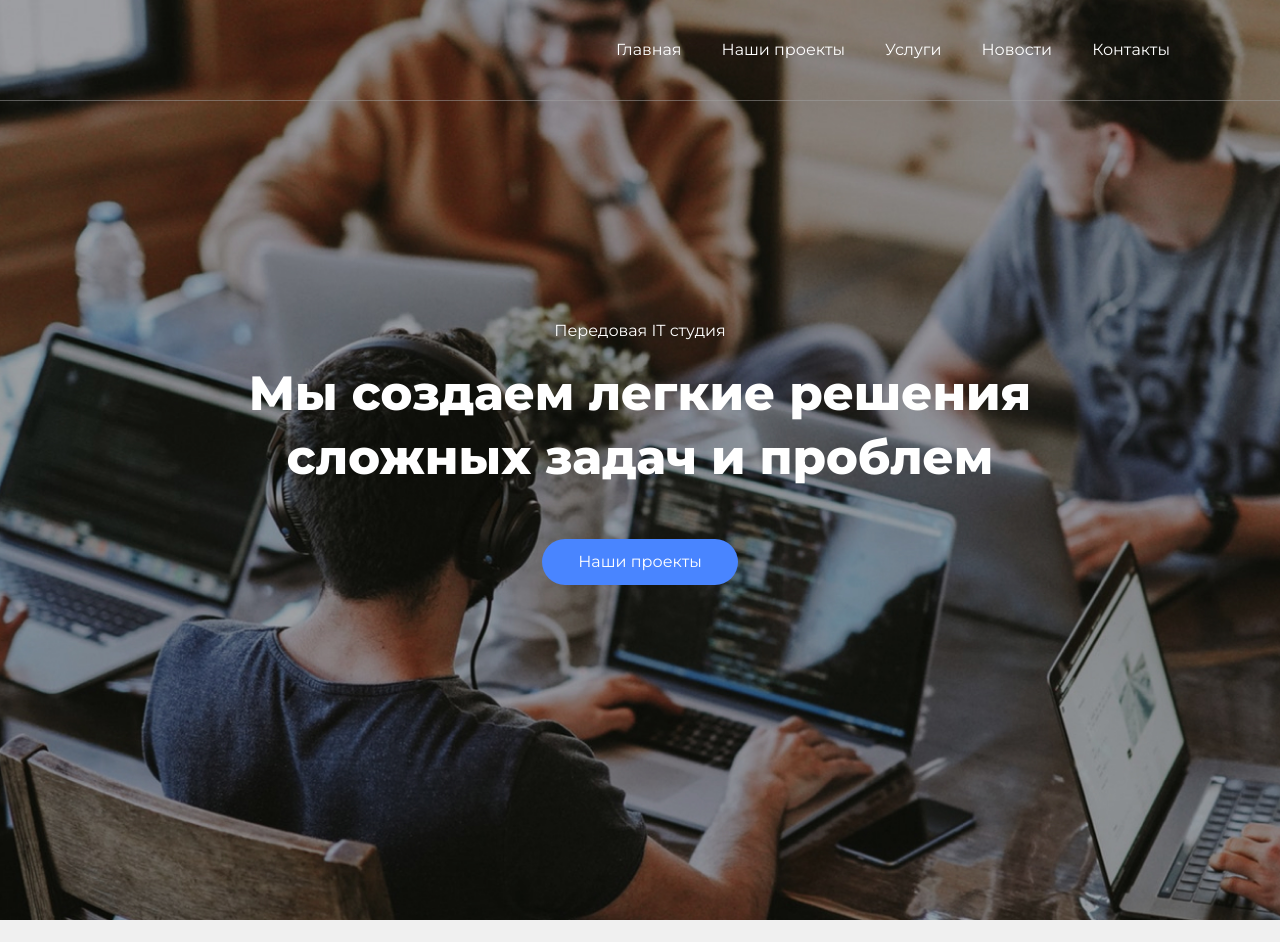
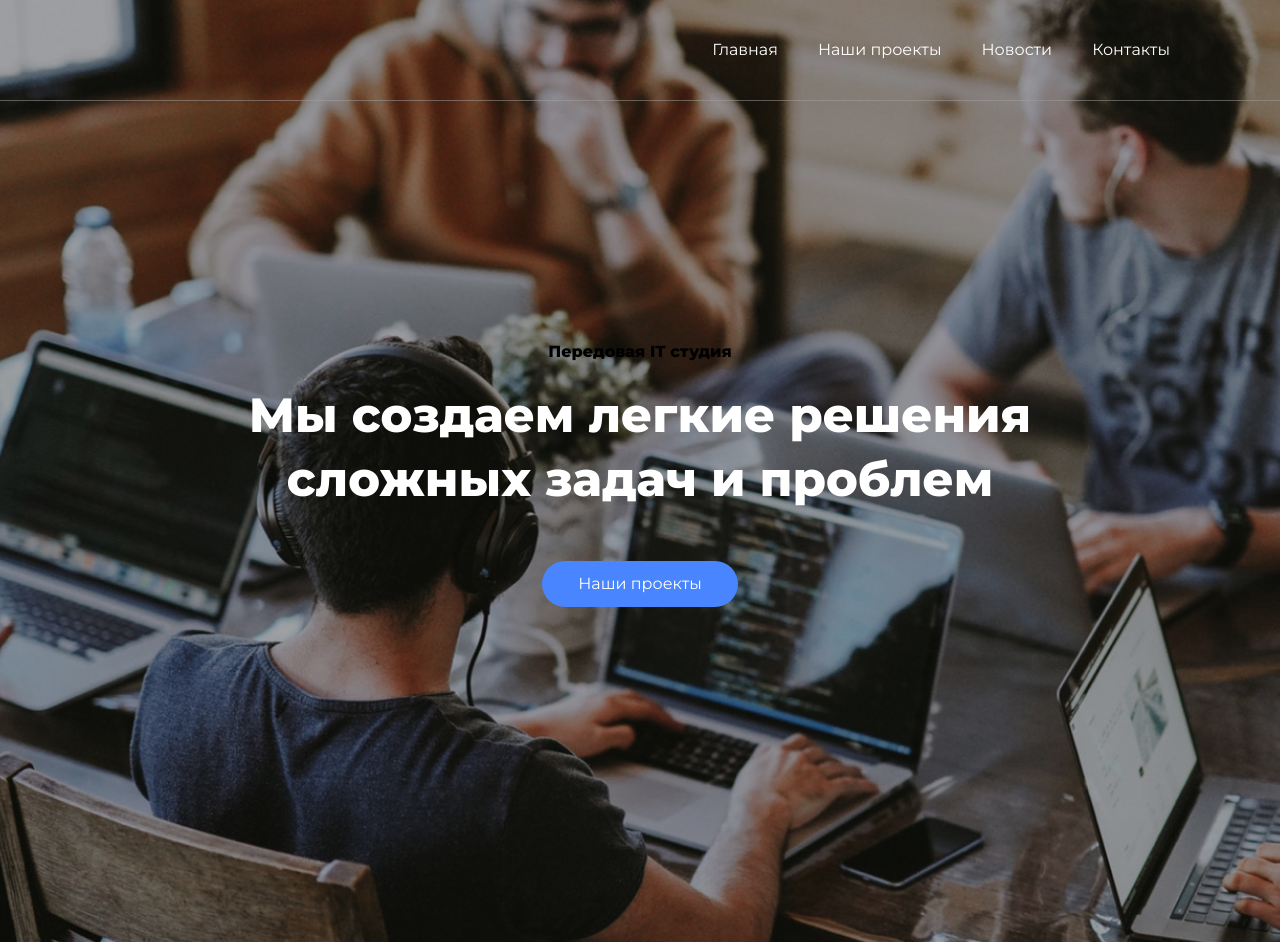
Before and after one commit to aksana1984/Test_1, a plain HTML site: page index.html in a window 1280 px wide. Shown: the top 942 px of the page. Drawn offline with Linux system fonts and the light colour scheme.

Commit message:
commit 2

```diff
--- a/index.html
+++ b/index.html
@@ -15,7 +15,6 @@
                <nav class="header-navigation">
                    <a href="#">Главная</a>
                    <a href="#">Наши проекты</a>
-                   <a href="#">Услуги</a>
                    <a href="#">Новости</a>
                    <a href="#">Контакты</a>
                </nav>
@@ -23,7 +22,7 @@
        </div>
 
        <div class="banner-area">
-                   <h5>Передовая IT студия</h5>
+                   <h4>Передовая IT студия</h4>
                    <h1>Мы создаем легкие решения
                        сложных задач и проблем</h1>
                     <a href="#">Наши проекты</a>
```
